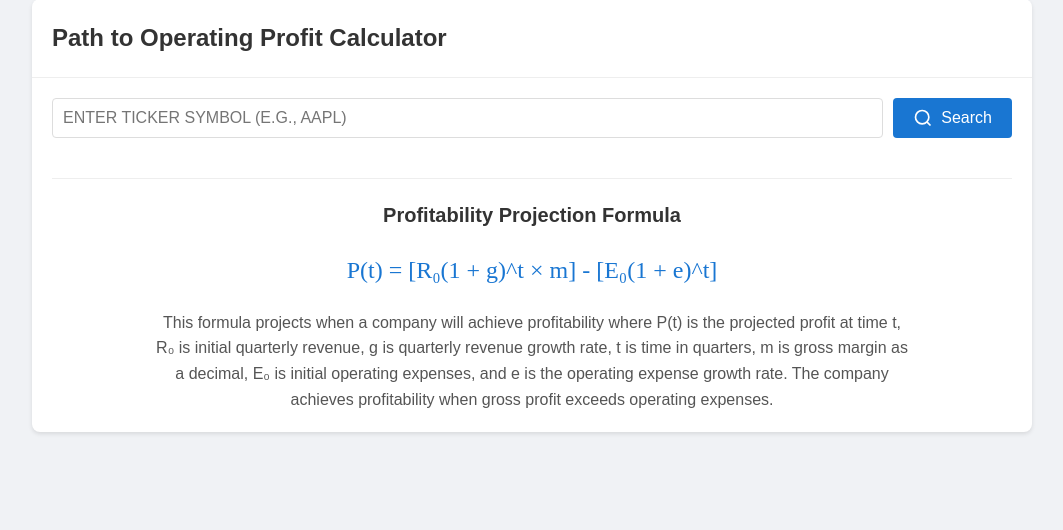
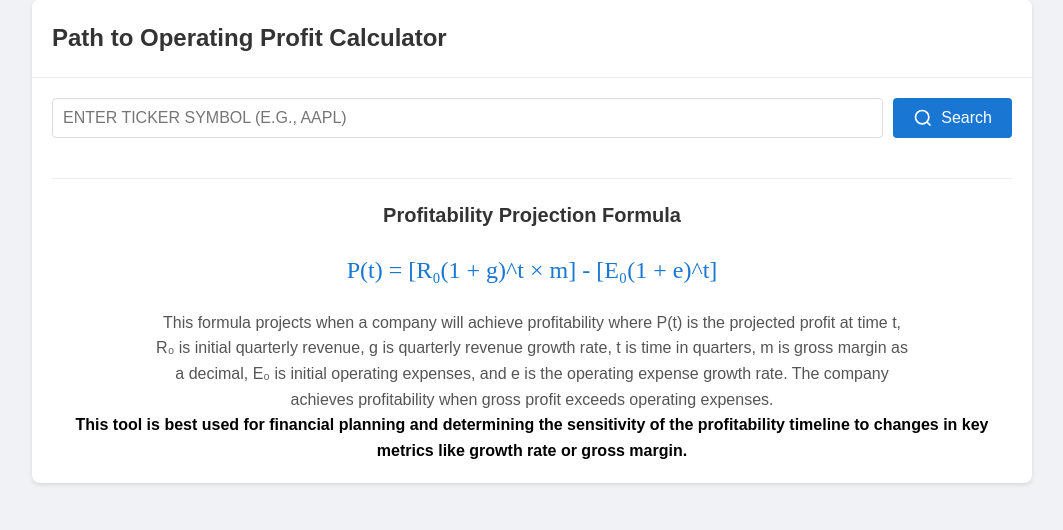
Before and after one commit to seandmiller/positiveOI, a Flask app: page / in a window 1280 px wide. Shown: the part 21-551 px from the top of the page, without its empty margins (108-1171 px from the left). Run offline with Flask 3, Linux system fonts and the light colour scheme.

Commit message:
Update index.html

```diff
--- a/templates/index.html
+++ b/templates/index.html
@@ -144,6 +144,7 @@
             quarters, m is gross margin as a decimal, E₀ is initial operating
             expenses, and e is the operating expense growth rate. The company
             achieves profitability when gross profit exceeds operating expenses.
+              <h4>This tool is best used for financial planning and determining the sensitivity of the profitability timeline to changes in key metrics like growth rate or gross margin. </h4>
           </p>
         </div>
       </div>
```
